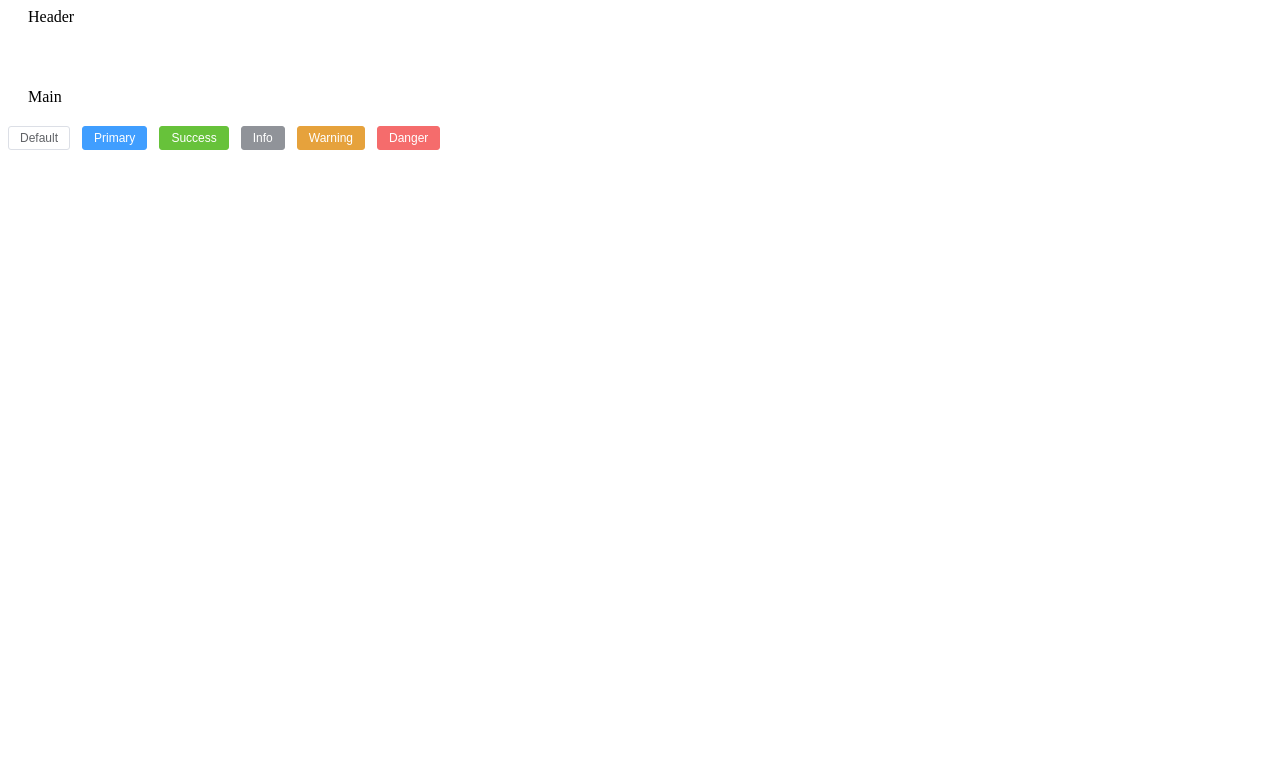
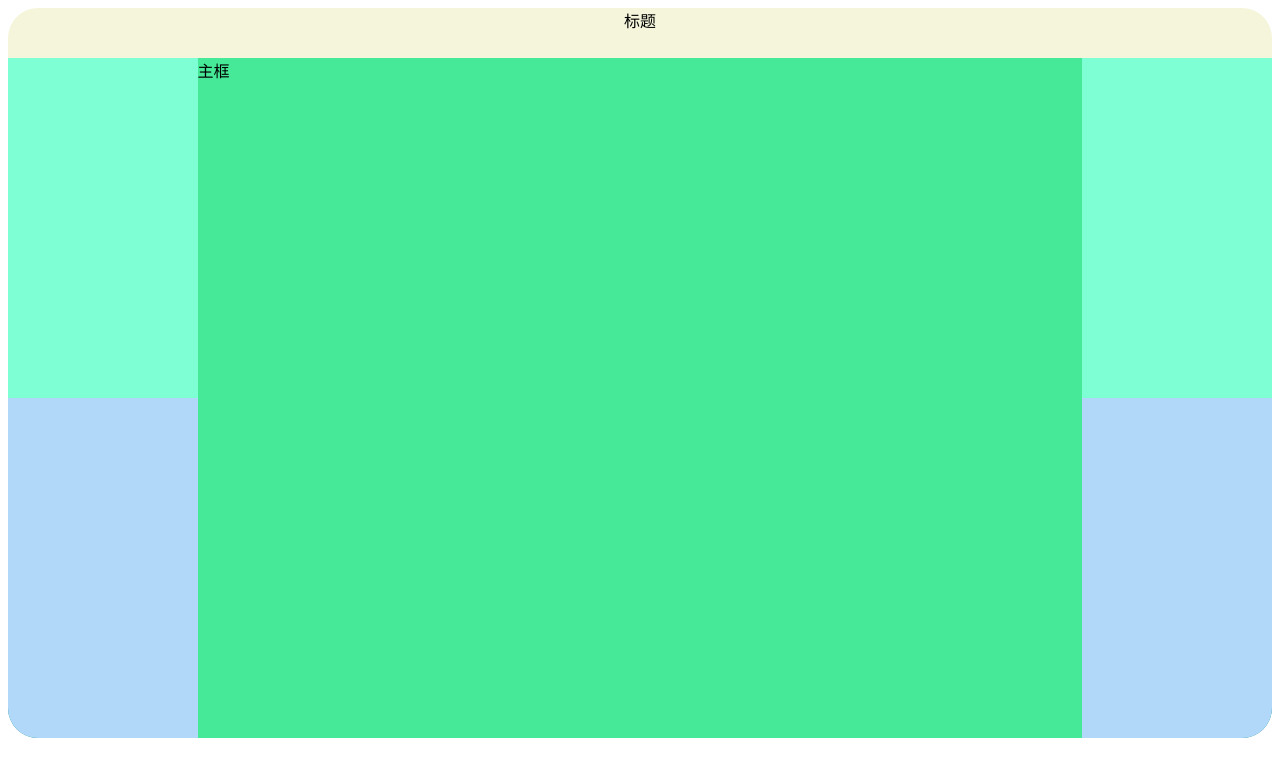
Before and after one commit to nightISend/webgis_ts, a Vue app: page / in a window 1280 px wide. Shown: the top 776 px of the page. Built offline with nearby package versions, Linux system fonts and the light colour scheme.

Commit message:
完成APP.vue的样式设计

```diff
--- a/src/App.vue
+++ b/src/App.vue
@@ -1,27 +1,47 @@
 <template>
-  <div class="common-layout">
-    <el-container>
-      <el-header>Header</el-header>
-      <el-main>Main</el-main>
-    </el-container>
-  </div>
-  <div class="mb-4">
-    <el-button>Default</el-button>
-    <el-button type="primary">Primary</el-button>
-    <el-button type="success">Success</el-button>
-    <el-button type="info">Info</el-button>
-    <el-button type="warning">Warning</el-button>
-    <el-button type="danger">Danger</el-button>
+  <div class="common-layout" style="width: 100%;height: 730px;">
+    <div class="title">标题</div>
+    <div class="sidebox" style="border-bottom-left-radius:30px">
+      <div class="boxInSide1"></div>
+      <div class="boxInSide2" style="border-bottom-left-radius:30px"></div>
+    </div>
+    <div class="mainbox" >主框</div>
+    <div class="sidebox" style="float: right;border-bottom-right-radius:30px">
+      <div class="boxInSide1"></div>
+      <div class="boxInSide2"style="border-bottom-right-radius:30px"></div>
+    </div>
   </div>
 </template>
 
 <script setup>
-import {
-  Check,
-  Delete,
-  Edit,
-  Message,
-  Search,
-  Star,
-} from '@element-plus/icons-vue'
+
 </script>
+<style>
+.title{
+  height: 50px;
+  text-align: center;
+  background-color: beige;
+  border-top-left-radius: 30px ;
+  border-top-right-radius: 30px ;
+}
+.sidebox{
+  height: 680px;
+  width: 15%;
+  background-color: darkcyan;
+  float: left;
+}
+.mainbox{
+  height: 680px;
+  width: 70%;
+  background-color: rgb(70, 233, 151);
+  float: left;
+}
+.boxInSide1{
+  height: 50%;
+  background-color: aquamarine;
+}
+.boxInSide2{
+  height: 50%;
+  background-color: rgb(178, 216, 249);
+}
+</style>
```
